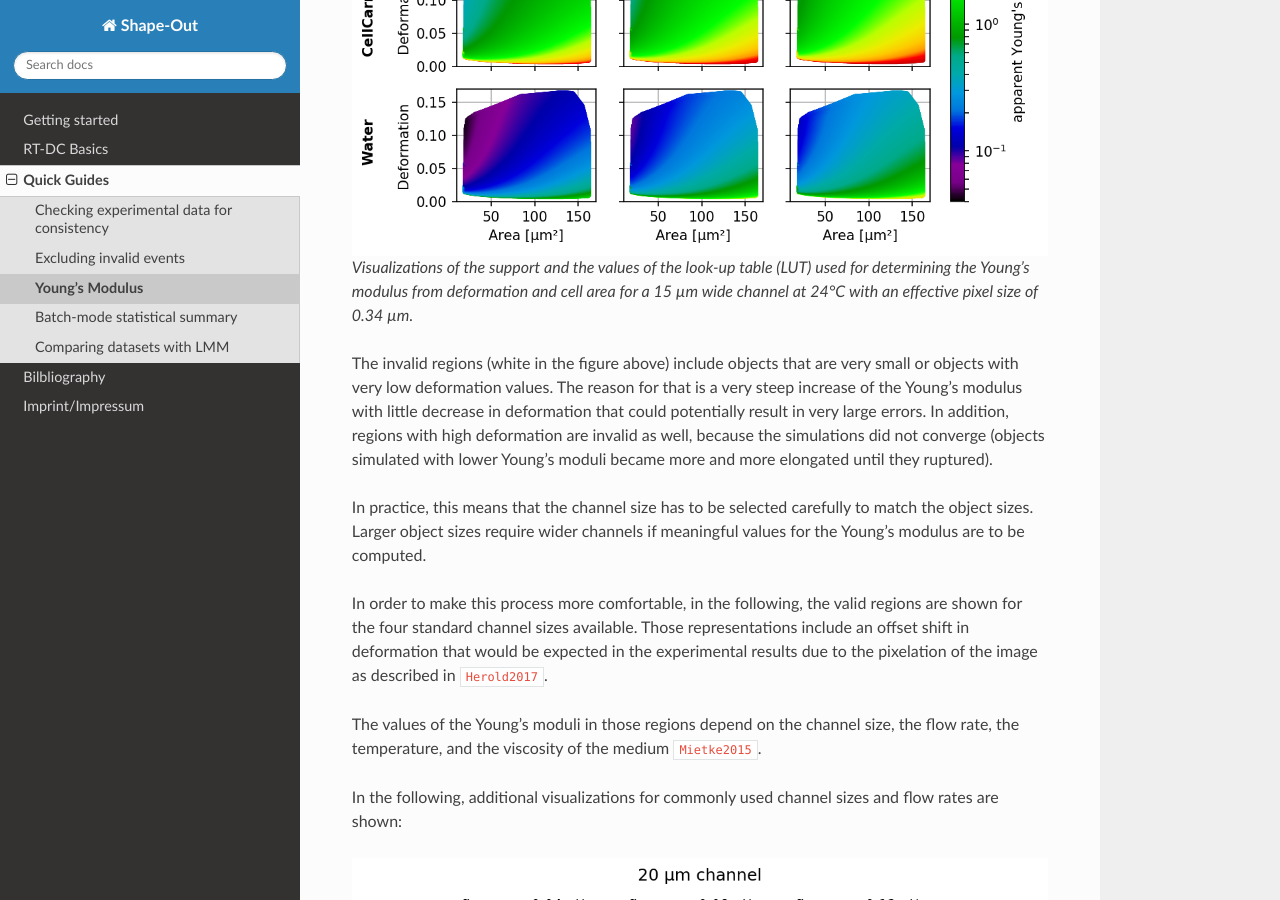
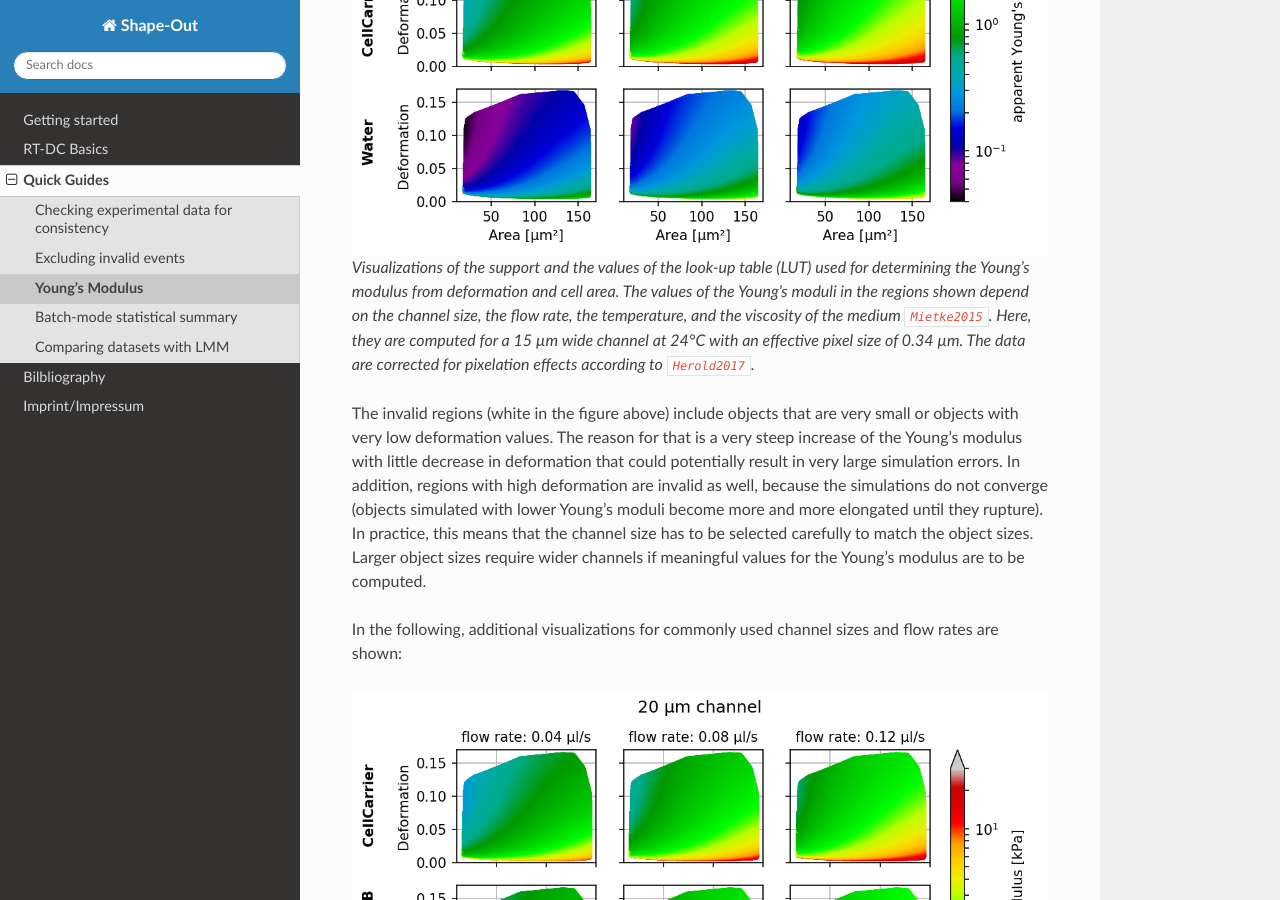
Before and after one commit to ZELLMECHANIK-DRESDEN/ShapeOut, a Sphinx documentation site: the page built from docs/sec_qg_youngs_modulus.rst, in a window 1280 px wide and 900 px high, scrolled down 907 px. Built offline with Sphinx 7.4.7 and the Read the Docs theme 2.0.0, drawn with Linux system fonts in a browser that asks for light colours; pages that are not in the unit, such as notebooks, are missing from menus; the version number could not be read and is left out; cross-references to code outside the pages are shown as plain code; some of the changed text lies outside the part shown.

Commit message:
docs: proof-read for typos

```diff
--- a/docs/sec_qg_filtering.rst
+++ b/docs/sec_qg_filtering.rst
@@ -25,7 +25,7 @@
 
   The aspect ratio of the bounding box and the inertia ratio of the contour
   can be used to filter cell aggregates and otherwise invalid events.
-  For instance an aspect ratio below 1 (elongation perpendicular to the channel
+  For instance, an aspect ratio below 1 (elongation perpendicular to the channel
   axis) is most-likely debris and can be excluded from the analysis.
   An inertia ratio below 1 also indicates invalid events.
 
--- a/docs/sec_qg_youngs_modulus.rst
+++ b/docs/sec_qg_youngs_modulus.rst
@@ -4,7 +4,7 @@
 ===============
 Young's Modulus
 ===============
-With Shape-Out it is possible to convert deformation values to values
+With Shape-Out, it is possible to convert deformation values to values
 of the Young's modulus based on numerical simulation for
 fully elastic spheres according to Mokbel et al. :cite:`Mokbel2017`.
 
@@ -19,8 +19,8 @@
 After choosing the type of measurement medium you must set the
 right temperature or – in case you choose "Other" – the correct
 viscosity. For CellCarrier media, the correct viscosity is
-automatically calculated according to the shear thinning
-behavior as analyzed in :cite:`Herold2017`.
+automatically calculated, taking shear-thinning
+into account as discussed in :cite:`Herold2017`.
 
 Once "Compute elastic modulus" is clicked, the Young's modulus will become
 available for plotting and data analysis.
@@ -39,29 +39,24 @@
 
     Visualizations of the support and the values of the look-up table (LUT)
     used for determining the Young's modulus from deformation and
-    cell area for a 15 µm wide channel at 24°C with an effective pixel size
-    of 0.34 µm.
+    cell area. The values of the Young's moduli in the regions
+    shown depend on the channel size, the flow rate, the temperature,
+    and the viscosity of the medium :cite:`Mietke2015`.
+    Here, they are computed for a 15 µm wide channel at 24°C with an
+    effective pixel size of 0.34 µm. The data are corrected for pixelation
+    effects according to :cite:`Herold2017`.
 
 The invalid regions (white in the figure above) include objects that
 are very small or objects with very low deformation values.
 The reason for that is a very steep increase of the Young's modulus with
 little decrease in deformation that could potentially result in very large
-errors. In addition, regions with high deformation are invalid as well,
-because the simulations did not converge (objects simulated with
-lower Young's moduli  became more and more elongated until they ruptured).
-
+simulation errors. In addition, regions with high deformation are invalid as well,
+because the simulations do not converge (objects simulated with
+lower Young's moduli  become more and more elongated until they rupture).
 In practice, this means that the channel size has to be selected carefully
 to match the object sizes. Larger object sizes require wider channels
 if meaningful values for the Young's modulus are to be computed.
 
-In order to make this process more comfortable, in the following,
-the valid regions are shown for the four standard channel sizes
-available. Those representations include an offset shift in deformation
-that would be expected in the experimental results due to the
-pixelation of the image as described in :cite:`Herold2017`.
-
-The values of the Young's moduli in those regions depend on the channel size,
-the flow rate, the temperature, and the viscosity of the medium :cite:`Mietke2015`.
 
 In the following, additional visualizations for commonly used channel sizes
 and flow rates are shown:
```
Also changed, not shown: docs/sec_interface.rst (+4 -4 lines), docs/sec_qg_consistency_check.rst (+4 -4 lines), docs/sec_rtdc_basics.rst (+18 -17 lines), 1 other file.
